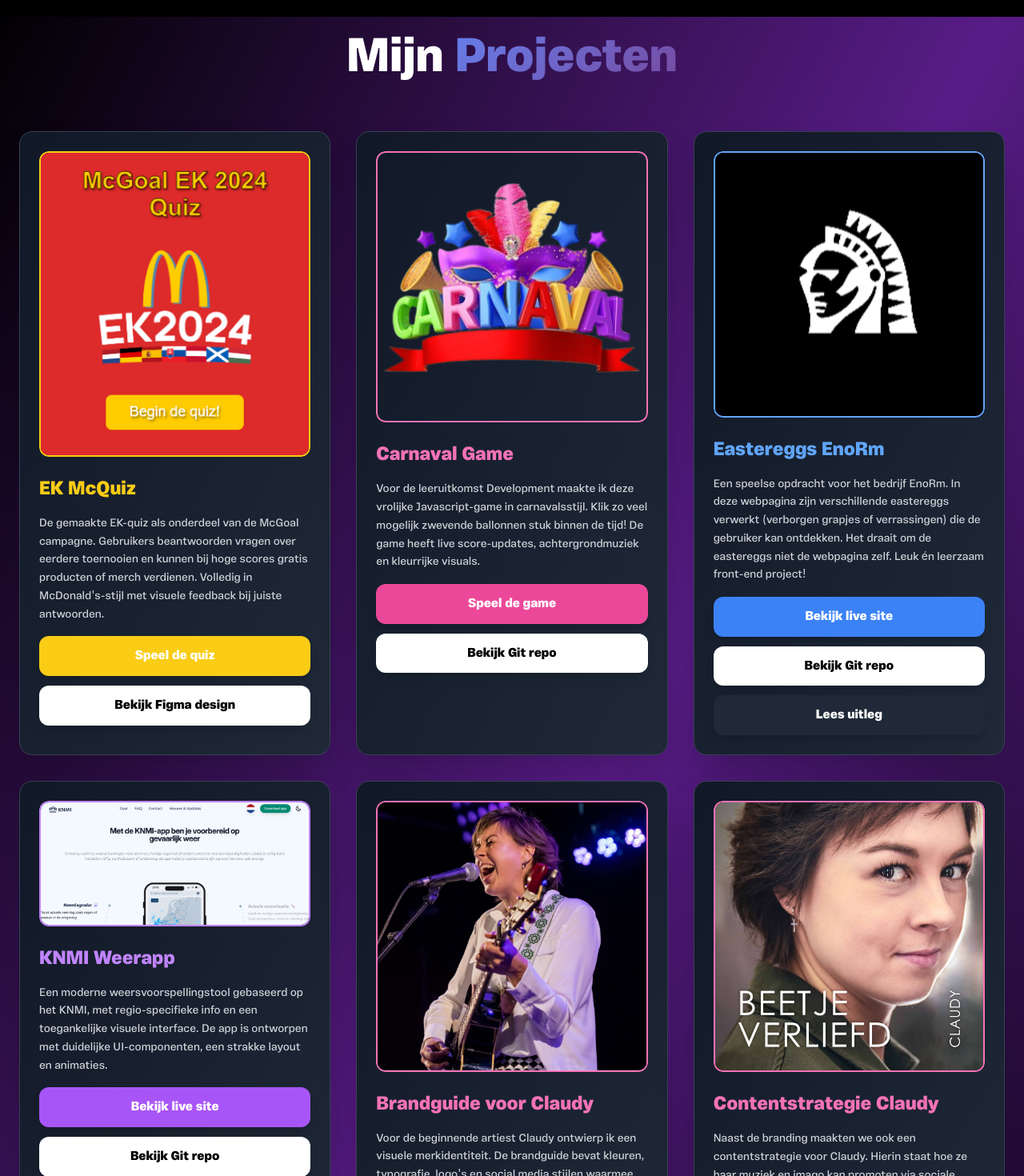
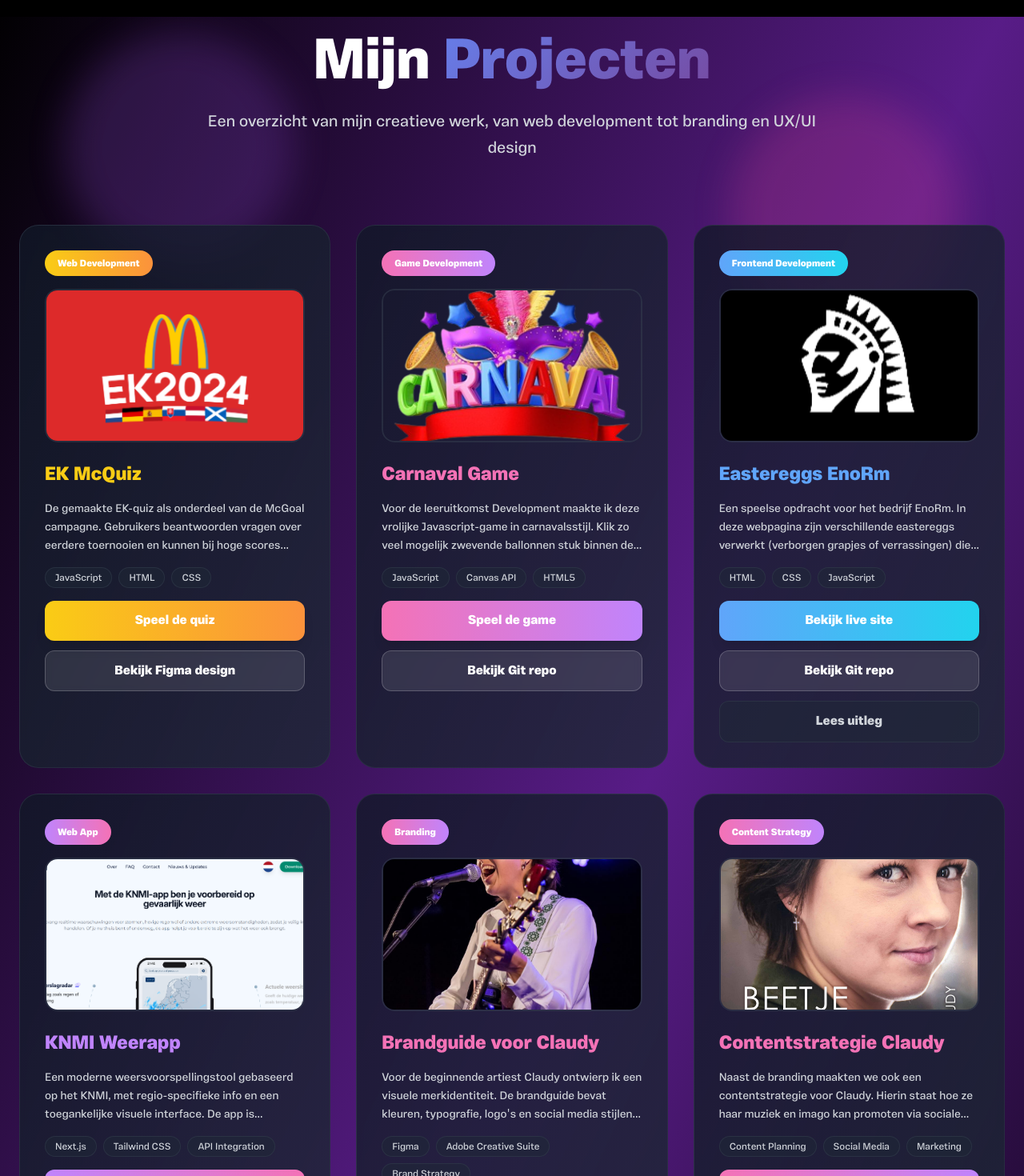
Before and after one commit to Rochelle2003/rochelle-portfolio-website, a Next.js app: page /portfolio in a window 1280 px wide. Shown: the part 40-1510 px from the top of the page at 80% size. Built offline with nearby package versions, Linux system fonts and the light colour scheme.

Commit message:
edit style all pages

```diff
--- a/pages/index.jsx
+++ b/pages/index.jsx
@@ -98,7 +98,7 @@
 
             <Link href="/contact" passHref legacyBehavior>
               <a className="btn-secondary group relative overflow-hidden">
-                <span className="relative z-10">Neem Contact</span>
+                <span className="relative z-10">Neem contact op</span>
                 <motion.div
                   className="absolute inset-0 bg-gradient-to-r from-gray-800 to-gray-700"
                   initial={{ x: '-100%' }}
--- a/pages/over-mij.jsx
+++ b/pages/over-mij.jsx
@@ -91,7 +91,7 @@
               </Link>
               <Link href="/contact" passHref legacyBehavior>
                 <a className="btn-secondary">
-                  Neem Contact
+                  Neem contact op
                 </a>
               </Link>
             </motion.div>
--- a/pages/portfolio.jsx
+++ b/pages/portfolio.jsx
@@ -1,26 +1,51 @@
 import { motion } from 'framer-motion';
 import Image from 'next/image';
 import Link from 'next/link';
+import { useState } from 'react';
 
 export default function Portfolio() {
+  const [hoveredProject, setHoveredProject] = useState(null);
+
   const containerVariants = {
     hidden: { opacity: 0 },
     visible: {
       opacity: 1,
       transition: {
-        staggerChildren: 0.2,
-        delayChildren: 0.1
+        staggerChildren: 0.1,
+        delayChildren: 0.2
       }
     }
   };
 
   const itemVariants = {
-    hidden: { opacity: 0, y: 30 },
+    hidden: { opacity: 0, y: 50, scale: 0.9 },
     visible: {
       opacity: 1,
       y: 0,
+      scale: 1,
+      transition: {
+        duration: 0.8,
+        ease: "easeOut"
+      }
+    }
+  };
+
+  const cardVariants = {
+    hidden: { opacity: 0, y: 30, rotateX: -15 },
+    visible: {
+      opacity: 1,
+      y: 0,
+      rotateX: 0,
       transition: {
         duration: 0.6,
+        ease: "easeOut"
+      }
+    },
+    hover: {
+      y: -10,
+      rotateX: 5,
+      transition: {
+        duration: 0.3,
         ease: "easeOut"
       }
     }
@@ -33,6 +58,8 @@
       description: "De gemaakte EK-quiz als onderdeel van de McGoal campagne. Gebruikers beantwoorden vragen over eerdere toernooien en kunnen bij hoge scores gratis producten of merch verdienen. Volledig in McDonald's-stijl met visuele feedback bij juiste antwoorden.",
       image: "/mac.png",
       color: "yellow",
+      category: "Web Development",
+      tech: ["JavaScript", "HTML", "CSS"],
       links: [
         { url: "https://i523681.hera.fontysict.net/quiz/", label: "Speel de quiz", type: "primary" },
         { url: "https://www.figma.com/file/CrzlXUrrWntBhsqwyrxeU9/Mc-Quiz?type=design&node-id=0%3A1&mode=design", label: "Bekijk Figma design", type: "secondary" }
@@ -44,6 +71,8 @@
       description: "Voor de leeruitkomst Development maakte ik deze vrolijke Javascript-game in carnavalsstijl. Klik zo veel mogelijk zwevende ballonnen stuk binnen de tijd! De game heeft live score-updates, achtergrondmuziek en kleurrijke visuals.",
       image: "/carnaval.png",
       color: "pink",
+      category: "Game Development",
+      tech: ["JavaScript", "Canvas API", "HTML5"],
       links: [
         { url: "https://i523681.hera.fontysict.net/bewijslast/eigenn/", label: "Speel de game", type: "primary" },
         { url: "https://git.fhict.nl/I523681/eigen-project-code-sm2", label: "Bekijk Git repo", type: "secondary" }
@@ -55,6 +84,8 @@
       description: "Een speelse opdracht voor het bedrijf EnoRm. In deze webpagina zijn verschillende eastereggs verwerkt (verborgen grapjes of verrassingen) die de gebruiker kan ontdekken. Het draait om de eastereggs niet de webpagina zelf. Leuk én leerzaam front-end project!",
       image: "/enorm.png",
       color: "blue",
+      category: "Frontend Development",
+      tech: ["HTML", "CSS", "JavaScript"],
       links: [
         { url: "https://i509114.hera.fontysict.net/enorm-easter-egg/", label: "Bekijk live site", type: "primary" },
         { url: "https://git.fhict.nl/I509114/enorm-easter-egg", label: "Bekijk Git repo", type: "secondary" },
@@ -67,6 +98,8 @@
       description: "Een moderne weersvoorspellingstool gebaseerd op het KNMI, met regio-specifieke info en een toegankelijke visuele interface. De app is ontworpen met duidelijke UI-componenten, een strakke layout en animaties.",
       image: "/knmiweerapp.png",
       color: "purple",
+      category: "Web App",
+      tech: ["Next.js", "Tailwind CSS", "API Integration"],
       links: [
         { url: "https://knmiweerapp.vercel.app/", label: "Bekijk live site", type: "primary" },
         { url: "https://github.com/Rochelle2003/knmiweerapp", label: "Bekijk Git repo", type: "secondary" },
@@ -79,6 +112,8 @@
       description: "Voor de beginnende artiest Claudy ontwierp ik een visuele merkidentiteit. De brandguide bevat kleuren, typografie, logo's en social media stijlen waarmee Claudy haar merk professioneel en herkenbaar kan presenteren.",
       image: "/claudy.jpg",
       color: "pink",
+      category: "Branding",
+      tech: ["Figma", "Adobe Creative Suite", "Brand Strategy"],
       links: [
         { url: "https://i523681.hera.fontysict.net/bewijslast/BrandguideClaudy.pdf", label: "Bekijk de brandguide (PDF)", type: "primary" }
       ]
@@ -89,6 +124,8 @@
       description: "Naast de branding maakten we ook een contentstrategie voor Claudy. Hierin staat hoe ze haar muziek en imago kan promoten via sociale media en andere kanalen, met concrete richtlijnen en formats.",
       image: "/claudycontentstrategie.jpg",
       color: "pink",
+      category: "Content Strategy",
+      tech: ["Content Planning", "Social Media", "Marketing"],
       links: [
         { url: "https://i523681.hera.fontysict.net/bewijslast/contentstrategie.pdf", label: "Bekijk contentstrategie (PDF)", type: "primary" }
       ]
@@ -99,6 +136,8 @@
       description: "In samenwerking met 2manydots ontwikkel ik de visuele stijl voor DotSecure: een interactieve tool die medewerkers alert houdt op digitale en fysieke risico's binnen kantooromgevingen. Het project is nog bezig op het moment dus nog niet af. Het design is speels, AI-achtig en sluit aan bij cybersecurity-awareness.",
       image: "/dotsecure.png",
       color: "cyan",
+      category: "UX/UI Design",
+      tech: ["Figma", "Prototyping", "User Research"],
       links: [
         { url: "https://www.figma.com/design/A1ZoxBGk7hzOXOX98OyVxp/design-dotsecure?node-id=0-1&t=9bWyeA8pX30xfQpQ-1", label: "Bekijk Figma design", type: "primary" }
       ]
@@ -110,52 +149,78 @@
       yellow: {
         border: 'border-yellow-400',
         text: 'text-yellow-400',
-        bg: 'bg-yellow-400',
-        hover: 'hover:bg-yellow-500'
+        bg: 'bg-gradient-to-r from-yellow-400 to-orange-400',
+        hover: 'hover:from-yellow-500 hover:to-orange-500',
+        glow: 'shadow-yellow-400/50'
       },
       pink: {
         border: 'border-pink-400',
         text: 'text-pink-400',
-        bg: 'bg-pink-500',
-        hover: 'hover:bg-pink-600'
+        bg: 'bg-gradient-to-r from-pink-400 to-purple-400',
+        hover: 'hover:from-pink-500 hover:to-purple-500',
+        glow: 'shadow-pink-400/50'
       },
       blue: {
         border: 'border-blue-400',
         text: 'text-blue-400',
-        bg: 'bg-blue-500',
-        hover: 'hover:bg-blue-600'
+        bg: 'bg-gradient-to-r from-blue-400 to-cyan-400',
+        hover: 'hover:from-blue-500 hover:to-cyan-500',
+        glow: 'shadow-blue-400/50'
       },
       purple: {
         border: 'border-purple-400',
         text: 'text-purple-400',
-        bg: 'bg-purple-500',
-        hover: 'hover:bg-purple-600'
+        bg: 'bg-gradient-to-r from-purple-400 to-pink-400',
+        hover: 'hover:from-purple-500 hover:to-pink-500',
+        glow: 'shadow-purple-400/50'
       },
       cyan: {
         border: 'border-cyan-400',
         text: 'text-cyan-400',
-        bg: 'bg-cyan-500',
-        hover: 'hover:bg-cyan-600'
+        bg: 'bg-gradient-to-r from-cyan-400 to-blue-400',
+        hover: 'hover:from-cyan-500 hover:to-blue-500',
+        glow: 'shadow-cyan-400/50'
       }
     };
     return colors[color] || colors.purple;
   };
 
   return (
-    <main className="bg-gradient-to-br from-black via-purple-900 to-black text-white min-h-screen py-20 px-6 font-['Vinila Test']">
+    <main className="min-h-screen bg-gradient-to-br from-black via-purple-900 via-pink-900 to-black text-white font-['Vinila Test'] relative overflow-hidden">
+      {/* Animated Background */}
+      <div className="absolute inset-0 opacity-20">
+        <div className="absolute top-20 left-20 w-72 h-72 bg-purple-500 rounded-full mix-blend-multiply filter blur-xl animate-pulse"></div>
+        <div className="absolute top-40 right-20 w-72 h-72 bg-pink-500 rounded-full mix-blend-multiply filter blur-xl animate-pulse animation-delay-2000"></div>
+        <div className="absolute -bottom-8 left-40 w-72 h-72 bg-cyan-500 rounded-full mix-blend-multiply filter blur-xl animate-pulse animation-delay-4000"></div>
+      </div>
+
+      <div className="relative z-10 py-20 px-6">
         <motion.section
           className="max-w-7xl mx-auto"
           variants={containerVariants}
           initial="hidden"
           animate="visible"
         >
+          {/* Header */}
+          <motion.div
+            className="text-center mb-20"
+            variants={itemVariants}
+          >
             <motion.h1
-          className="text-5xl md:text-6xl font-extrabold text-center mb-16"
+              className="text-6xl md:text-7xl font-extrabold mb-6"
               variants={itemVariants}
             >
               Mijn <span className="gradient-text">Projecten</span>
             </motion.h1>
+            <motion.p
+              className="text-xl text-gray-300 max-w-3xl mx-auto leading-relaxed"
+              variants={itemVariants}
+            >
+              Een overzicht van mijn creatieve werk, van web development tot branding en UX/UI design
+            </motion.p>
+          </motion.div>
 
+          {/* Projects Grid */}
           <motion.div
             className="grid md:grid-cols-2 lg:grid-cols-3 gap-8"
             variants={containerVariants}
@@ -166,30 +231,71 @@
               return (
                 <motion.div
                   key={project.id}
-                className="bg-gradient-to-br from-gray-900 to-gray-800 rounded-2xl p-6 shadow-2xl hover-lift border border-gray-700"
-                variants={itemVariants}
-                whileHover={{ scale: 1.02, y: -5 }}
+                  className="group relative"
+                  variants={cardVariants}
+                  whileHover="hover"
+                  onHoverStart={() => setHoveredProject(project.id)}
+                  onHoverEnd={() => setHoveredProject(null)}
+                >
+                  {/* Card Background */}
+                  <div className="absolute inset-0 bg-gradient-to-br from-gray-900/80 to-gray-800/80 backdrop-blur-sm rounded-3xl border border-gray-700/50 group-hover:border-gray-600/50 transition-all duration-300"></div>
+
+                  {/* Card Content */}
+                  <div className="relative p-8 h-full">
+                    {/* Category Badge */}
+                    <motion.div
+                      className={`inline-block px-4 py-2 rounded-full text-xs font-bold mb-4 ${colors.bg} text-white`}
+                      initial={{ scale: 0 }}
+                      animate={{ scale: 1 }}
+                      transition={{ delay: index * 0.1 + 0.5 }}
+                    >
+                      {project.category}
+                    </motion.div>
+
+                    {/* Image */}
+                    <motion.div
+                      className="relative mb-6 overflow-hidden rounded-2xl"
+                      whileHover={{ scale: 1.05 }}
                       transition={{ duration: 0.3 }}
                     >
-                <div className="image-container mb-6">
+                      <div className={`absolute inset-0 ${colors.glow} blur-xl opacity-50 group-hover:opacity-75 transition-opacity duration-300`}></div>
                       <Image
                         src={project.image}
                         alt={`Screenshot van ${project.title}`}
                         width={400}
                         height={250}
-                    className={`rounded-xl border-2 ${colors.border} shadow-lg`}
+                        className="relative z-10 w-full h-48 object-cover rounded-2xl border-2 border-gray-700/50 group-hover:border-gray-600/50 transition-all duration-300"
                       />
-                </div>
+                    </motion.div>
 
+                    {/* Project Info */}
                     <div className="space-y-4">
-                  <h2 className={`text-2xl font-extrabold mb-3 ${colors.text}`}>
+                      <motion.h2
+                        className={`text-2xl font-extrabold mb-3 ${colors.text} group-hover:scale-105 transition-transform duration-300`}
+                      >
                         {project.title}
-                  </h2>
+                      </motion.h2>
 
-                  <p className="text-gray-300 text-sm leading-relaxed mb-6">
+                      <p className="text-gray-300 text-sm leading-relaxed mb-6 line-clamp-3">
                         {project.description}
                       </p>
 
+                      {/* Tech Stack */}
+                      <div className="flex flex-wrap gap-2 mb-6">
+                        {project.tech.map((tech, techIndex) => (
+                          <motion.span
+                            key={techIndex}
+                            className="px-3 py-1 bg-gray-800/50 text-gray-300 text-xs rounded-full border border-gray-700/50"
+                            initial={{ opacity: 0, scale: 0.8 }}
+                            animate={{ opacity: 1, scale: 1 }}
+                            transition={{ delay: index * 0.1 + 0.7 + techIndex * 0.1 }}
+                          >
+                            {tech}
+                          </motion.span>
+                        ))}
+                      </div>
+
+                      {/* Links */}
                       <div className="space-y-3">
                         {project.links.map((link, linkIndex) => (
                           <motion.a
@@ -197,19 +303,23 @@
                             href={link.url}
                             target={link.url.startsWith('http') ? "_blank" : undefined}
                             rel={link.url.startsWith('http') ? "noopener noreferrer" : undefined}
-                        className={`block text-center px-4 py-3 rounded-xl font-semibold transition-all duration-300 ${
+                            className={`block text-center px-4 py-3 rounded-xl font-semibold transition-all duration-300 transform hover:scale-105 ${
                               link.type === 'primary'
-                            ? `${colors.bg} text-white ${colors.hover} shadow-lg`
+                                ? `${colors.bg} text-white ${colors.hover} shadow-lg hover:shadow-xl`
                                 : link.type === 'secondary'
-                            ? 'bg-white text-black hover:bg-gray-100 shadow-lg'
-                            : 'bg-gray-800 text-white hover:bg-gray-700 shadow-lg'
+                                ? 'bg-white/10 text-white hover:bg-white/20 backdrop-blur-sm border border-white/20'
+                                : 'bg-gray-800/50 text-gray-300 hover:bg-gray-700/50 border border-gray-700/50'
                             }`}
                             whileHover={{ scale: 1.02 }}
                             whileTap={{ scale: 0.98 }}
+                            initial={{ opacity: 0, y: 20 }}
+                            animate={{ opacity: 1, y: 0 }}
+                            transition={{ delay: index * 0.1 + 0.9 + linkIndex * 0.1 }}
                           >
                             {link.label}
                           </motion.a>
                         ))}
+                      </div>
                     </div>
                   </div>
                 </motion.div>
@@ -219,22 +329,28 @@
 
           {/* Call to Action */}
           <motion.div
-          className="mt-20 text-center"
+            className="mt-32 text-center"
             variants={itemVariants}
           >
+            <motion.div
+              className="relative inline-block"
+              whileHover={{ scale: 1.05 }}
+            >
+              <div className="absolute inset-0 bg-gradient-to-r from-purple-500 to-pink-500 rounded-3xl blur-xl opacity-50"></div>
+              <div className="relative bg-gradient-to-r from-purple-600 to-pink-600 rounded-3xl p-8 backdrop-blur-sm">
                 <motion.h2
-            className="text-3xl font-extrabold mb-6 gradient-text"
+                  className="text-4xl font-extrabold mb-6 text-white"
                   variants={itemVariants}
                 >
                   Interesse in samenwerking?
                 </motion.h2>
 
                 <motion.p
-            className="text-lg text-gray-300 mb-8 max-w-2xl mx-auto"
+                  className="text-lg text-gray-200 mb-8 max-w-2xl mx-auto"
                   variants={itemVariants}
                 >
                   Ik sta altijd open voor nieuwe uitdagingen en interessante projecten.
-            Neem gerust contact op als je wilt samenwerken!
+                  Laten we samen iets geweldigs maken!
                 </motion.p>
 
                 <motion.div
@@ -242,18 +358,21 @@
                   variants={itemVariants}
                 >
                   <Link href="/contact" passHref legacyBehavior>
-              <a className="btn-primary">
+                    <a className="btn-primary transform hover:scale-105 transition-transform duration-300">
                       Neem contact op
                     </a>
                   </Link>
                   <Link href="/over-mij" passHref legacyBehavior>
-              <a className="btn-secondary">
+                    <a className="btn-secondary transform hover:scale-105 transition-transform duration-300">
                       Meer over mij
                     </a>
                   </Link>
                 </motion.div>
+              </div>
+            </motion.div>
           </motion.div>
         </motion.section>
+      </div>
     </main>
   );
 }
--- a/styles/globals.css
+++ b/styles/globals.css
@@ -114,6 +114,23 @@
   background: var(--primary-pink);
 }
 
+/* Animation Delays */
+.animation-delay-2000 {
+  animation-delay: 2s;
+}
+
+.animation-delay-4000 {
+  animation-delay: 4s;
+}
+
+/* Line Clamp */
+.line-clamp-3 {
+  display: -webkit-box;
+  -webkit-line-clamp: 3;
+  -webkit-box-orient: vertical;
+  overflow: hidden;
+}
+
 /* Focus Styles */
 .focus-ring:focus {
   outline: 2px solid var(--primary-purple);
@@ -148,7 +165,7 @@
 }
 
 .btn-secondary {
-  @apply bg-black text-white px-6 py-3 rounded-full font-extrabold transition-all duration-300;
+  @apply bg-black text-purple-600 px-6 py-3 rounded-full font-extrabold transition-all duration-300;
   border: 2px solid transparent;
   background: linear-gradient(white, white) padding-box,
               var(--gradient-primary) border-box;
```
Lines whose indentation alone changed are shown as unchanged.
